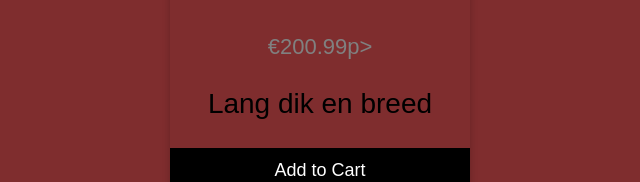
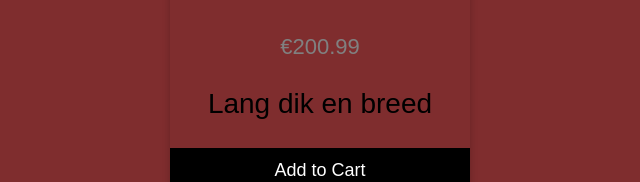
Before and after one commit to 137261/137261.github.io, a plain HTML site: page skis.html in a window 1280 px wide. Shown: the part 404-586 px from the top of the page, 320-960 px from the left. Drawn offline with Linux system fonts and the light colour scheme.

Commit message:
Update skis.html

```diff
--- a/skis.html
+++ b/skis.html
@@ -17,7 +17,7 @@
 <div class="card">
   <img src="foto/Stuntski.jpg" alt="Ski-jas" style="width:100%">
   <h1>Stunt ski</h1>
-  <p class="price">€200.99p>
+  <p class="price">€200.99</p>
   <p>Lang dik en breed</p>
   <p><button>Add to Cart</button></p>
 </div>
```
